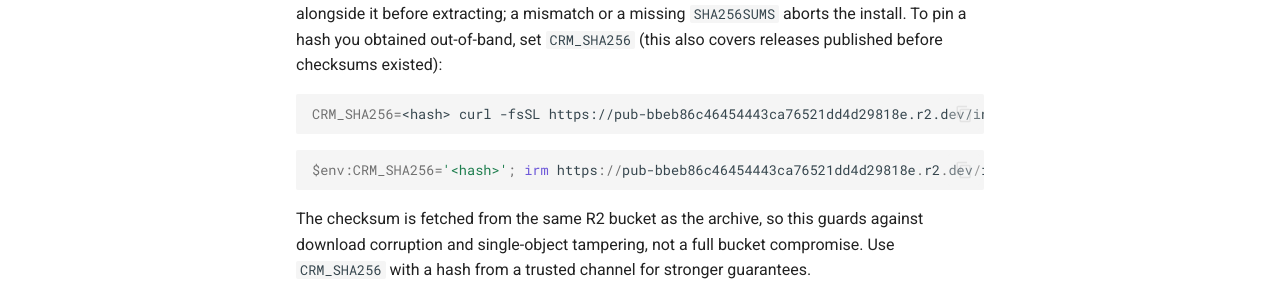
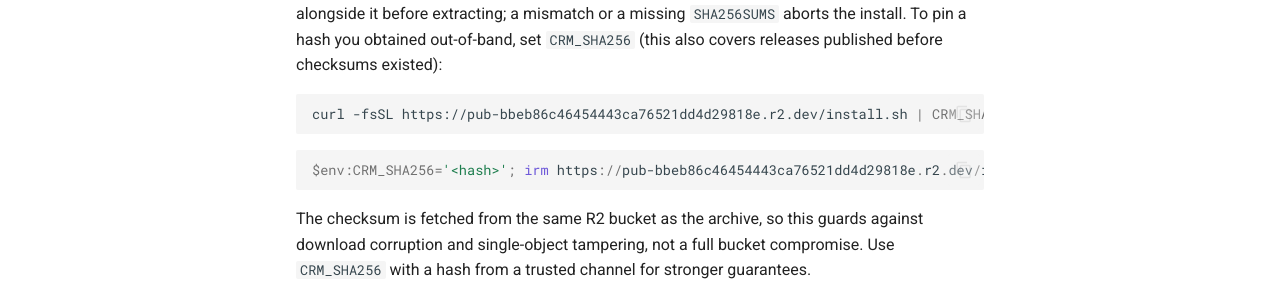
Before and after one commit to Gharib89/crm, an MkDocs documentation site: the page built from docs/getting-started/install.md, in a window 1280 px wide and 1348 px high. Shown: the part 693-991 px from the top of the window. Built offline with MkDocs 1.6.1 and Material for MkDocs 9.7.7, drawn with Linux system fonts in a browser that asks for light colours; comment, search, counter and statistics services are not loaded.

Commit message:
fix(install): avoid CRM_BASE_URL clash + clearer messaging (#46)
Address Copilot round-5 review on PR #59:

- CRM_BASE_URL is already a public CLI env var (alias for D365_URL, the Dynamics
  org URL — crm/core/connection.py). Reusing it as the installer's R2 base URL
  would redirect installs to a user's CRM server if they have it set. Renamed the
  installer override to CRM_INSTALL_BASE_URL (scripts + test harness).
- Reworded the SHA256SUMS-fetch-failure / no-entry messages: "set CRM_SHA256 to
  install without it" implied disabling verification; CRM_SHA256 still verifies
  (against a supplied hash), it just skips fetching SHA256SUMS.
- Docs: `CRM_SHA256=<hash> curl … | sh` set the var only for curl, not the sh
  that runs the installer — moved it to the sh side of the pipe.

Co-Authored-By: Claude Opus 4.8 (1M context) <noreply@anthropic.com>

````diff
--- a/docs/getting-started/install.md
+++ b/docs/getting-started/install.md
@@ -28,7 +28,7 @@ aborts the install. To pin a hash you obtained out-of-band, set `CRM_SHA256`
 (this also covers releases published before checksums existed):
 
 ```bash
-CRM_SHA256=<hash> curl -fsSL https://pub-bbeb86c46454443ca76521dd4d29818e.r2.dev/install.sh | sh
+curl -fsSL https://pub-bbeb86c46454443ca76521dd4d29818e.r2.dev/install.sh | CRM_SHA256=<hash> sh
 ```
 
 ```powershell
````
Also changed, not shown: 3 other files.
